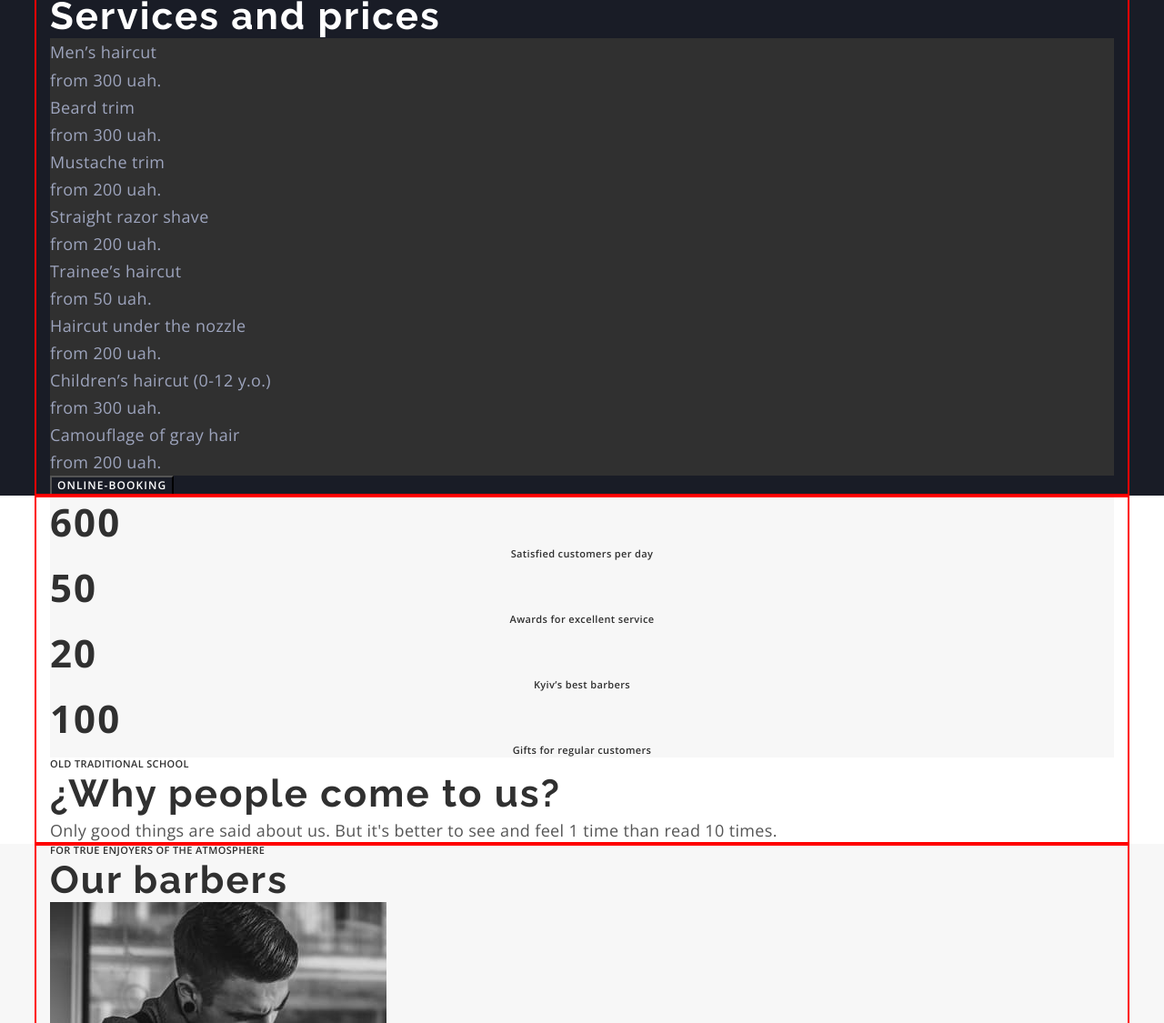
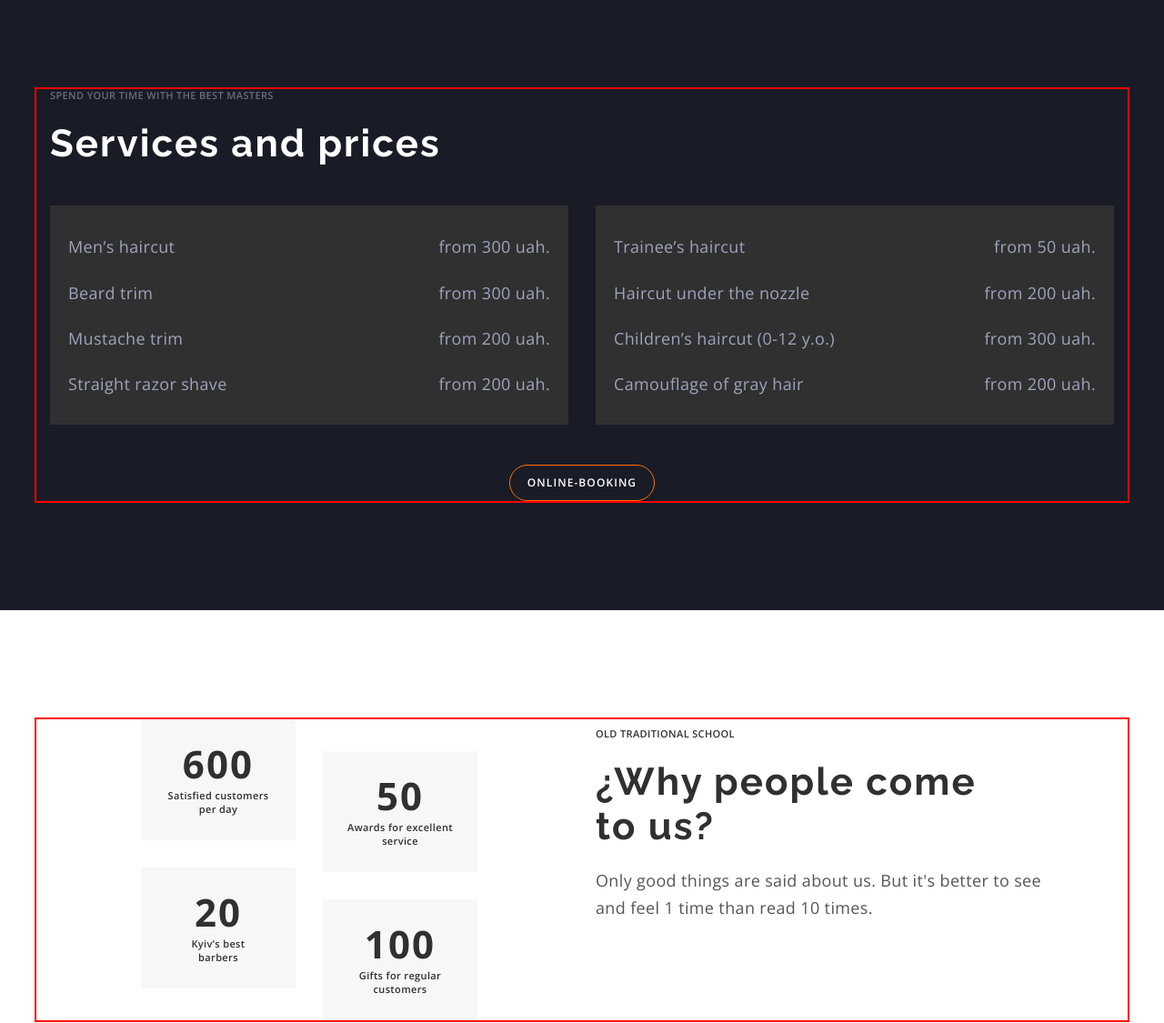
Before and after one commit to Liuddmyla/Barbershop, a plain HTML site: page index.html in a window 1280 px wide. Shown: the part 1507-2632 px from the top of the page at 91% size. Drawn offline with nearby package versions, Linux system fonts and the light colour scheme.

Commit message:
прописано частину флекс властивостей

```diff
--- a/css/styles.css
+++ b/css/styles.css
@@ -266,11 +266,19 @@ img{
 
 /*--------------------Section Prices-------------------*/
 
+.prices-container{
+    display: flex;
+    gap: 30px;
+    margin-bottom: 44px;
+}
+
 .prices{
     background-color: var(--dark-fon-color);
 }
 
 .prices .text{
+    margin-bottom: 20px;
+
     font-weight: 600;
     font-size: 11px;
     line-height: 1.36;
@@ -279,6 +287,8 @@ img{
 }
 
 .prices-title{
+    margin-bottom: 44px;
+
     font-family: 'Raleway';
     font-size: 42px;
     line-height: 1.17;
@@ -287,6 +297,9 @@ img{
 }
 
 .prices-list{
+    padding: 30px 20px;
+    width: 570px;
+
     background-color: var(--primary-title-color);
 }
 
@@ -294,7 +307,21 @@ img{
    color: var(--price-color);
 }
 
+.prices-item{
+    display: flex;
+    justify-content: space-between;
+}
+.prices-item:nth-child(n+2){
+    margin-top: 20px;
+}
+
 .prices-btn{
+    min-width: 160px;
+    height: 40px;
+    border-radius: 25px;
+    border: 1px solid var(--accent-color);
+    margin: 0 auto;
+
     font-family: inherit;
     font-style: normal;
     font-weight: 600;
@@ -311,6 +338,14 @@ img{
 }
 
 /*-------------------Section School------------------*/
+
+.school-content{
+    display: flex;
+}
+.school-container{
+    padding-top: 9px;
+
+}
 
 .school-item span{
     font-weight: 700;
@@ -336,8 +371,14 @@ img{
     text-transform: uppercase;
     color: var(--primary-title-color);
 }
+.school-subtext{
+    max-width: 500px;
+}
+.school-title{
+    margin-top: 20px;
+    margin-bottom: 20px;
+    max-width: 430px;
 
-.school-title{
     font-family: 'Raleway';
     font-size: 42px;
     line-height: 1.17;
@@ -346,8 +387,33 @@ img{
 }
 
 .school-item{
+    width: 170px;
+    height: 133px;
+    padding: 20px 24px;
+    align-items: center;
     background-color: var(--light-fon-color);
 }
+span{
+    display: block;
+}
+.school-list{
+    display: flex;
+    flex-wrap: wrap;
+    gap: 30px;
+    width: 370px;
+}
+.school-list:first-child{
+    margin-left: 100px;
+    margin-right: 130px;
+}
+.school-item:nth-child(2){
+    margin-top: 35px;
+}
+.school-item:nth-child(3) {
+    margin-top: -35px;
+}
+
+
 
 /*-----------------Section Barbers----------------*/
 
@@ -400,11 +466,17 @@ img{
 }
 
 .portfolio-text{
+    margin-bottom: 44px;
+
     font-weight: 600;
     font-size: 11px;
     line-height: 1.36;
     text-transform: uppercase;
     color:var(--primary-title-color);
+}
+.portfolio-list{
+    display: flex;
+    gap: 30px;
 }
 
 /*-------------Section Online-booking--------------*/
--- a/index.html
+++ b/index.html
@@ -85,10 +85,11 @@
       </div>
     </section>
     <!--Section Prices-->
-    <section class="prices" id="prices">
+    <section class="prices section" id="prices">
       <div class="container">
         <p class="text">Spend your time with the best masters</p>
         <h2 class="prices-title">Services and prices</h2>
+        <div class="prices-container">
           <ul class="prices-list list">
             <li class="prices-item">
               <p class="prices-text">Men’s haircut</p>
@@ -125,12 +126,13 @@
               <p class="prices-text">from 200 uah.</p>
             </li>
           </ul>
+        </div>
         <button class="prices-btn" type="button">Online-booking</button>
       </div>
     </section>
     <!--Section School-->
-    <section class="school">
-      <div class="container">
+    <section class="school section">
+      <div class="container school-content">
         <ul class="school-list list">
           <li class="school-item">
             <span>600</span>
@@ -142,21 +144,23 @@
           </li>
           <li class="school-item">
             <span>20</span>
-            <p class="text">Kyiv’s best barbers</p>
+            <p class="text">Kyiv’s best </br> barbers</p>
           </li>
           <li class="school-item">
             <span>100</span>
             <p class="text">Gifts for regular customers</p>
           </li>
         </ul>
+        <div class="school-container">
           <p class="school-text">Old traditional school</p>
           <h2 class="school-title">¿Why people come to us?</h2>
           <p class="school-subtext">Only good things are said about us. But it's better to see and feel 1 time than read 10 times.
           </p>
         </div>
+      </div>
     </section>
     <!--Section Barbers-->
-    <section class="barbers" id="barbers">
+    <section class="barbers section" id="barbers">
       <div class="container">
         <p class="barbers-text">For true enjoyers of the atmosphere</p>
         <h2 class="barbers-title">Our barbers</h2>
@@ -198,7 +202,7 @@
       </div>
     </section>
     <!--Section Portfolio-->
-    <section class="portfolio">
+    <section class="portfolio section">
       <div class="container">
         <h2 class="visually-hidden">Portfolio</h2>
         <p class="portfolio-text">In Latin, "barba" means "beard"</p>
```
Lines whose indentation alone changed are shown as unchanged.
